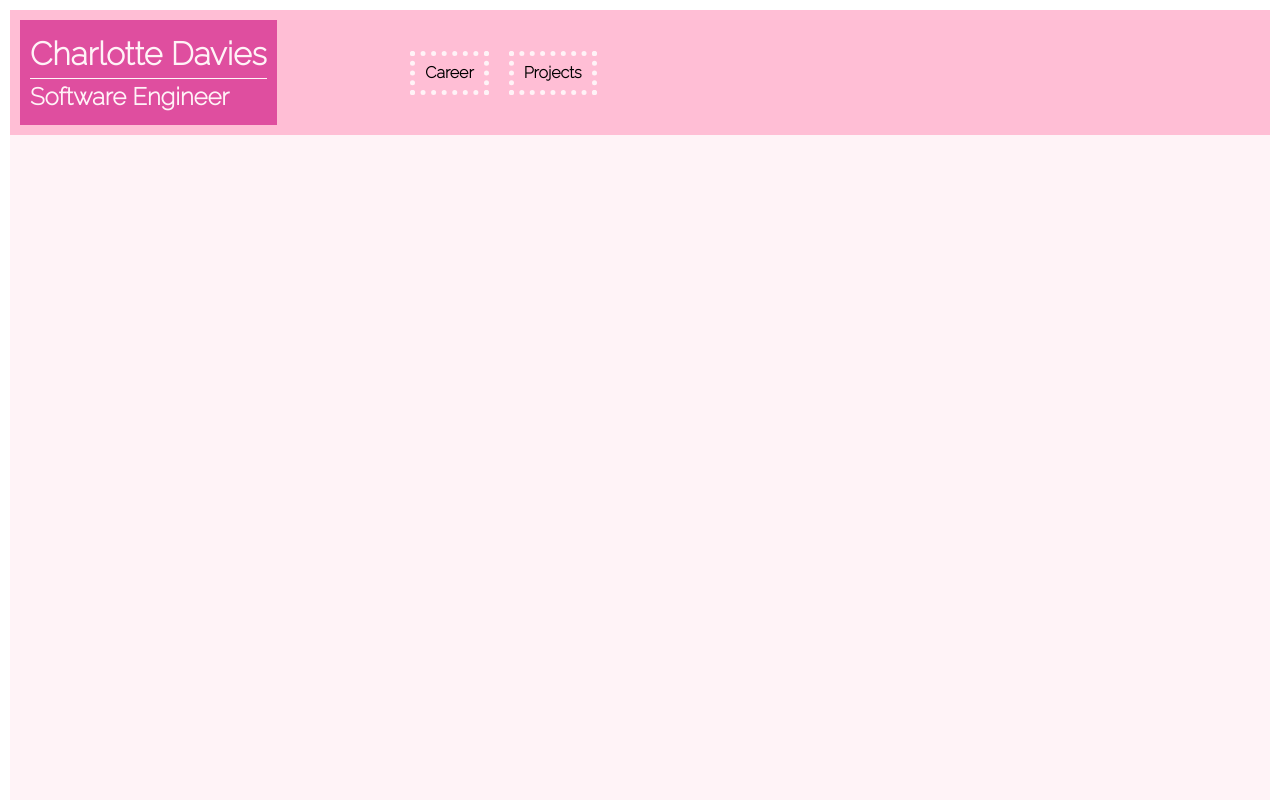
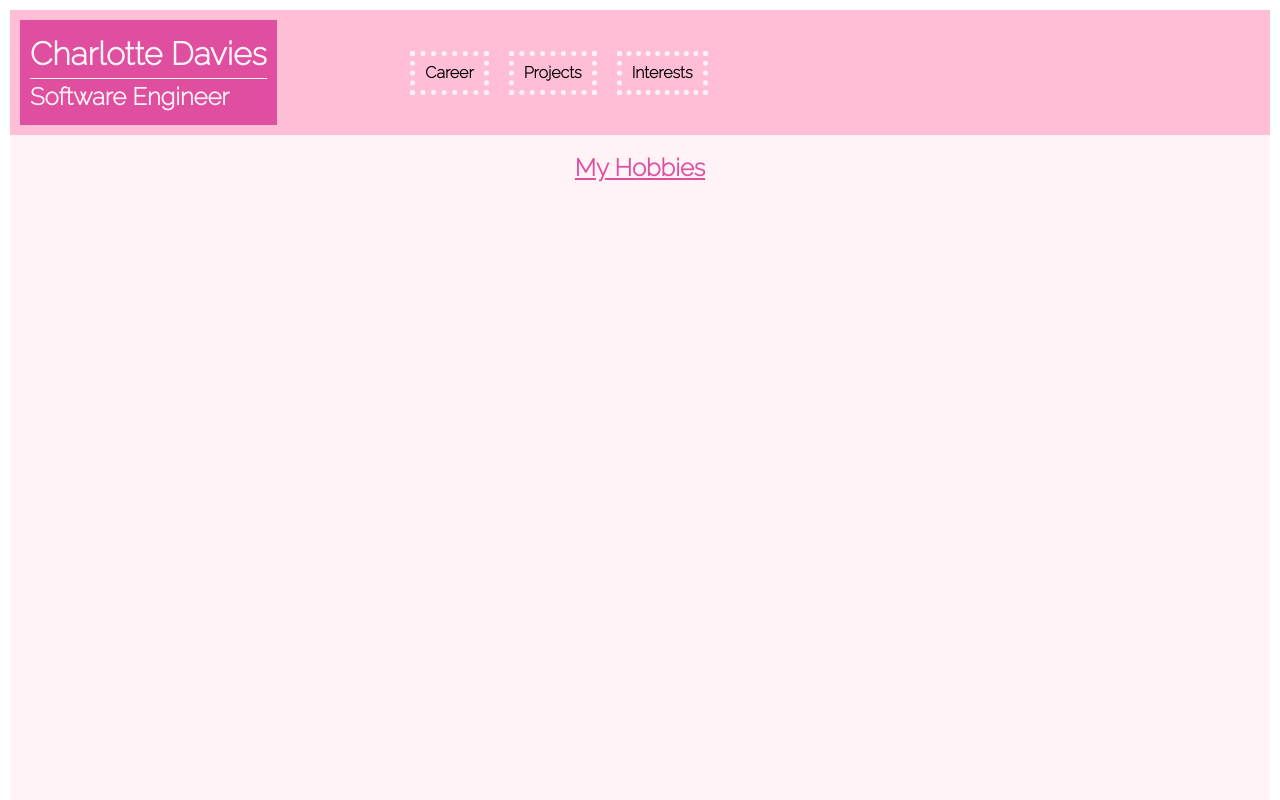
Before and after one commit to CharlotteMD/charlotteqazi, a React (Create React App) app: page /interests in a window 1280 px wide. Shown: the top 800 px of the page. Built offline with nearby package versions, Linux system fonts and the light colour scheme.

Commit message:
added additional page

```diff
--- a/src/components/App.js
+++ b/src/components/App.js
@@ -5,6 +5,7 @@ import Footer from "./shared/footer.js";
 import Intro from "./intro";
 import Career from "./career";
 import Projects from "./projects";
+import Interests from "./interests";
 import { BrowserRouter as Router, Route } from "react-router-dom";
 
 import "../css/style.css";
@@ -15,9 +16,9 @@ function App() {
       <Header />
       <div className="content">
         <Router>
-          <Route path="/intro" component={Intro} />
           <Route path="/career" component={Career} />
           <Route path="/projects" component={Projects} />
+          <Route path="/interests" component={Interests} />
           <Route exact path="/" component={Intro} />
         </Router>
       </div>
--- /dev/null
+++ b/src/components/interests.js
@@ -0,0 +1,13 @@
+import React from "react";
+
+import "../css/style.css";
+
+function Interests() {
+  return (
+    <div className="interests">
+      <h2 className="pageTitle">My Hobbies</h2>
+    </div>
+  );
+}
+
+export default Interests;
--- a/src/components/shared/header.js
+++ b/src/components/shared/header.js
@@ -25,13 +25,18 @@ function Header() {
 
       <ul className="nav-menu">
         <li>
-          <a href="/career" alt="career">
+          <a href="/career" alt="Career">
             Career
           </a>
         </li>
         <li>
-          <a href="/projects" alt="project">
+          <a href="/projects" alt="Project">
             Projects
+          </a>
+        </li>
+        <li>
+          <a href="/interests" alt="Interests">
+            Interests
           </a>
         </li>
       </ul>
```
